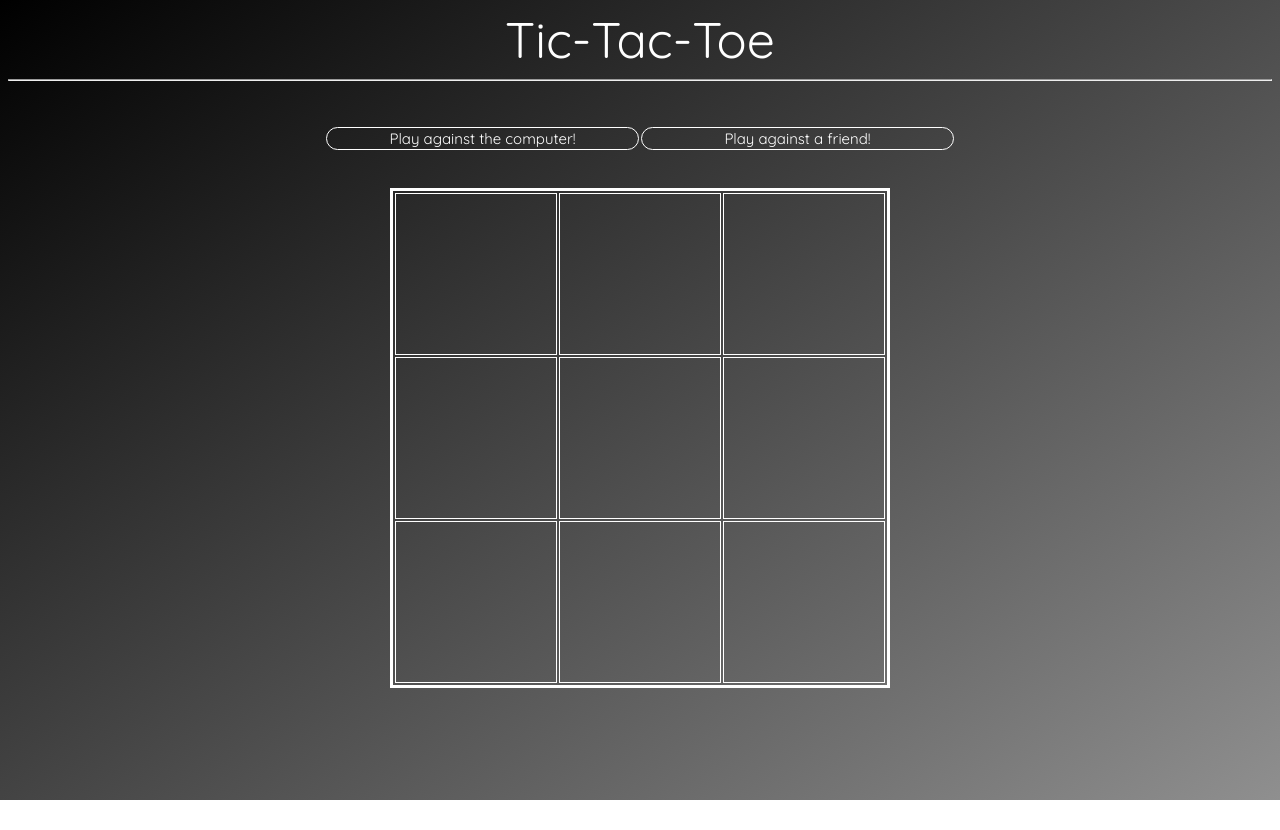
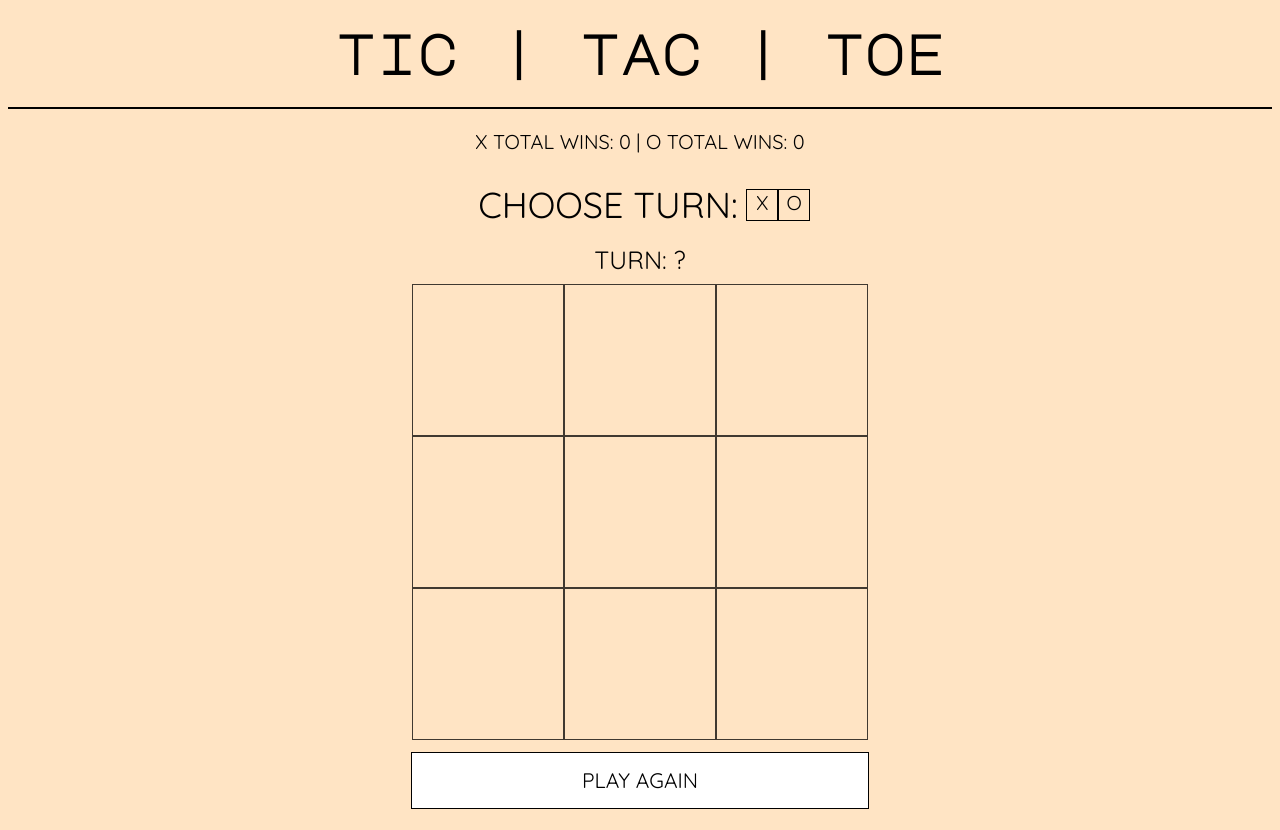
Before and after one commit to matth101/tic-tac-toe, a plain HTML site: page index.html in a window 1280 px wide. Before the commit the page ends 800 px from the top, so only its background shows below. Drawn offline with Linux system fonts and the light colour scheme.

Commit message:
Port over project from class

```diff
--- a/css/styles.css
+++ b/css/styles.css
@@ -1,47 +1,117 @@
 body {
-    background: linear-gradient(145deg, #000000, #8f8f8f);
-    background-attachment: fixed;
+    text-align: center;
+    font-family: "Quicksand", monospace;
+    background-color: bisque;
 }
 
-header {
-    color: white;
-    font-size: 50px;
-    text-align: center;
-    font-family: 'Quicksand', sans-serif;
+h1 {
+    font-family: "Major Mono Display", monospace;
+    font-size: 55px;
+    margin: 2%;
 }
 
-td {
-    border: 1px solid white;
-
+h2 {
+    font-size: 36px;
+    font-weight: lighter;
+    margin: 2%;
 }
 
-#buttons {
-    margin-left: auto;
-    margin-right: auto;
-    table-layout: fixed;
-    width: 50%;
+hr {
+    border: 1px solid black;
 }
 
-#playComputer, #playFriend {
-    color: white;
-    font-size: 15px;
-    text-align: center;
-    font-family: 'Quicksand', sans-serif;
-    border-radius: 20px;
-    word-wrap: break-word;
+p {
+    font-size: 20px;
 }
 
-#gameTable {
-    border: 3px solid white;
-    height: 500px;
-    width: 500px;
-    margin-left: auto;
-    margin-right: auto;
-    table-layout: fixed;
-    word-wrap: break-word;
+a, a:visited {
+    color: black;
 }
 
-#playComputer:hover, #playFriend:hover {
-    color: #42ffad;
-    border-color: #42ffad;
+a:hover {
+    color: white;
 }
+
+
+.header-details {
+    padding-left: 15px;
+    padding-right: 15px;
+}
+
+/*
+* The container is a flex-box, which is a powerful layout tool. It grows
+* dyanamically, and allows us to position our elements with precision.
+*/
+
+.container {
+    display: flex;                /* set our display property to use flex-box */
+    justify-content: center;      /* center container horizontally */
+    align-items: center;          /* center content vertically */
+}
+
+.column {
+    height: 100%;
+    width: 100%;
+    flex-direction: column; /* align children in columns instead of rows */
+}
+
+.wrap {
+    flex-wrap: wrap; /* tells container to drop down once it reaches max-width */
+    height: 456px;
+    width: 456px;
+}
+
+.barrier {
+    flex-wrap: wrap;
+    flex-direction: row;
+    height: 110px;
+    width: 425px;
+    align-items: center;
+}
+
+.square {
+    border: 1px solid rgba(0, 0, 0, 0.75);
+    font-size: 96px;
+    height: 150px;
+    line-height: 150px;
+    user-select: none;
+    width: 150px;
+}
+
+.square:hover {
+    background-color: white;
+    cursor: pointer;
+}
+
+#turnUpdate {
+    font-size: 25px;
+}
+
+#xButton, #oButton {
+    height: 30px;
+    width: 30px;
+    border: 1px solid black;
+    font-size: 20px;
+}
+
+#xButton:hover, #oButton:hover {
+    background-color: white;
+    cursor: pointer;
+}
+
+#reset-button {
+    background-color: white;
+    border: 1px solid black;
+    color: black;
+    font-size: 21px;
+    line-height: 55px;
+    margin: 1%;
+    text-align: center;
+    width: 456px;
+}
+
+#reset-button:hover {
+    background-color: black;
+    color: white;
+    cursor: pointer;
+}
--- a/index.html
+++ b/index.html
@@ -2,47 +2,50 @@
 
 <html>
     <head>
-        <title>TIC TAC TOE</title>
-        <meta charset="UTF-8">
+        <meta charset="UTF-8"/>
+        <meta name="viewport" content="width=device-width, initial-scale=1.0"/>
+        <meta http-equiv="X-UA-Compatible" content="ie=edge"/>
 
-        <!-- stylesheets & fonts -->
-        <link rel="stylesheet" href="css/styles.css"/>
         <link href="https://fonts.googleapis.com/css?family=Open+Sans:300|Quicksand&display=swap" rel="stylesheet">
+        <link href="https://fonts.googleapis.com/css?family=Major+Mono+Display" rel="stylesheet"/>
+        <link rel="stylesheet" href="css/styles.css" type="text/css"/>
+        <script defer src="js/game.js"></script>
+
+        <title>Tic-Tac-Toe</title>
     </head>
     <body>
-        <header>Tic-Tac-Toe</header>
-        <hr>
-        <br>
-        <br>
+        <header>
+            <h1>tic | tac | toe</h1>
+            <hr>
+        </header>
 
-        <table id="buttons">
-            <tr>
-                <td id="playComputer">Play against the computer!</td>
-                <td id="playFriend">Play against a friend!</td>
-            </tr>
-        </table>
+        <p id="scorekeeper"><p>
 
-        <br>
-        <br>
+        <!-- Container holding header items -->
+        <div class="container column">
+            <div class="container barrier" id="turnButtons">
+                <h2 id="turnChoice">CHOOSE TURN:</h2>
+                <div id="xButton"></div>
+                <div id="oButton"></div>
+                <h2 id="turnUpdate"></h2>
+            </div>
 
-        <table id="gameTable">
-            <tr>
-                <td id="tablePoint"></td>
-                <td id="tablePoint"></td>
-                <td id="tablePoint"></td>
-            </tr>
-            <tr>
-                <td id="tablePoint"></td>
-                <td id="tablePoint"></td>
-                <td id="tablePoint"></td >
-            </tr>
-            <tr>
-                <td id="tablePoint"></td>
-                <td id="tablePoint"></td>
-                <td id="tablePoint"></td>
-            </tr>
-        </table>
+            <!-- The actual playing board -->
+            <div class="container wrap" id="board">
+                <div class="square"></div>
+                <div class="square"></div>
+                <div class="square"></div>
+                <div class="square"></div>
+                <div class="square"></div>
+                <div class="square"></div>
+                <div class="square"></div>
+                <div class="square"></div>
+                <div class="square"></div>
+            </div>
+
+            <!-- Button to reset game -->
+            <div id="reset-button">PLAY AGAIN</div>
+        </div>
 
     </body>
-
 </html>
--- a/js/game.js
+++ b/js/game.js
@@ -1,7 +1,136 @@
-window.onload = function() {
+///// CONSTANTS /////
+const winningConditions = [
+    [0, 1, 2],
+    [3, 4, 5],
+    [6, 7, 8],
+    [0, 3, 6],
+    [1, 4, 7],
+    [2, 5, 8],
+    [0, 4, 8],
+    [2, 4, 6]
+];
 
+///// APP STATE (VARIABLES) /////
+let board;
+let turn;
+let win;
+let started;
+let xScore = 0;
+let yScore = 0;
+
+///// CACHED ELEMENT REFERENCES /////
+const squares = Array.from(document.querySelectorAll("#board div"));
+const turnChoice = document.getElementById("turnChoice");
+const turnUpdate = document.getElementById("turnUpdate");
+const scores = document.getElementById("scorekeeper");
+const turnButtons = document.getElementById("turnButtons");
+
+///// EVENT LISTENERS /////
+window.onload = init;
+document.getElementById("board").onclick = takeTurn;
+document.getElementById("reset-button").onclick = init;
+
+/**
+ * Runs to check which turn choice button was clicked, and acts accordingly with variables turn
+ * and started.
+ */
+function addEventListeners() {
+    turnButtons.addEventListener("click", function(event) {
+        let clicked = event.target;
+
+        if (clicked.id == "xButton" && !started) {
+            turn = "X";
+            started = true;
+            render();
+        }
+        if (clicked.id == "oButton" && !started) {
+            turn = "O";
+            started = true;
+            render();
+        }
+    });
 }
 
-function setEventListeners() {
+///// FUNCTIONS /////
 
+/**
+ * Function that runs on page startup to assign variable values and to render the board.
+ */
+function init() {
+    board = [
+        "", "", "",
+        "", "", "",
+        "", "", ""
+    ];
+    turn = "?";
+    win = null;
+    started = false;
+
+    addEventListeners();
+    render();
 }
+
+/**
+ * Responsible for updating the board appearance by looping through the board array.
+ */
+function render() {
+    board.forEach(function(mark, index) {
+        squares[index].textContent = mark;
+    });
+
+    scores.textContent = `X TOTAL WINS: ${xScore} | O TOTAL WINS: ${yScore}`;
+    xButton.textContent = "X";
+    oButton.textContent = "O";
+    turnUpdate.textContent = (win === "T" ? `TIE GAME` : (win ? `${win} WINS` : `TURN: ${turn}`));
+}
+
+/**
+ * Alternates between placing an X or an O on the physical board, depending on the turn state of the game.
+ * @param event The targeted HTML element
+ */
+function takeTurn(event) {
+    if (started) {
+        let index;
+        if (!win) {
+            index = squares.findIndex(function(square) {
+                return square === event.target;
+            });
+        }
+
+        if (board[index] === "") {
+            board[index] = turn;
+            turn = turn === "X" ? "O" : "X";
+            win = getWinner();
+
+            render();
+        }
+    }
+}
+
+/**
+ * Loops through the board array and checks against each of the programmed win conditions.
+ * Checks whether winner is defined, and then whether the board has been completely filled. Winner is then assigned
+ * a value accordingly.
+ * @return Either "X", "O", "T", or null, depending on the value of winner
+ */
+function getWinner() {
+    let winner = null;
+
+    winningConditions.forEach(function(condition, index) {
+        if (
+            board[condition[0]] &&
+            board[condition[0]] === board[condition[1]] &&
+            board[condition[1]] === board[condition[2]]
+        ) {
+            winner = board[condition[0]];
+            if (winner === "X") {
+                xScore++;
+            }
+            if (winner === "O") {
+                yScore++;
+            }
+        }
+    });
+
+    return winner ? winner : board.includes("") ? null : "T";
+}
```
